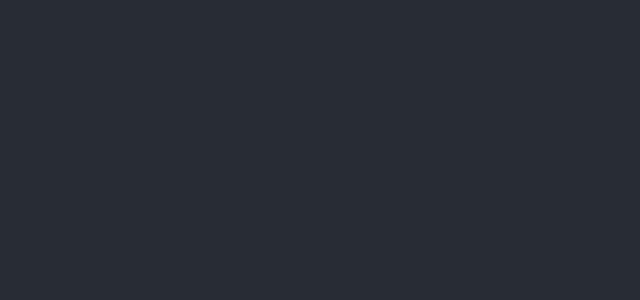
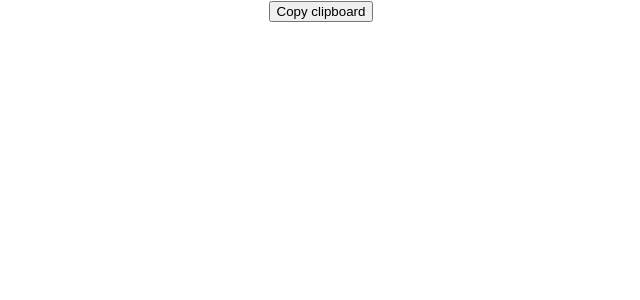
Before and after one commit to rigersleka/color-picker, a React (Create React App) app: page / in a window 1280 px wide. Shown: the top 300 px of the page, without its empty margins (319-959 px from the left). Built offline with nearby package versions, Linux system fonts and the light colour scheme.

Commit message:
implement copyClipboard button

```diff
--- a/src/App.js
+++ b/src/App.js
@@ -1,11 +1,19 @@
+import React, { useState } from 'react';
 import './App.css';
 
-function App() {
+function App(props) {
+  const [colorPicker, setColorPicker] = useState(props.baseColorState);
+
+  const copyClipboard = () => {
+    navigator.clipboard.writeText(
+      `rgb (${colorPicker.r}, ${colorPicker.g}, ${colorPicker.b})`
+    );
+  };
+
+
   return (
     <div className="App">
-      <header className="App-header">
-
-      </header>
+      <button onClick={copyClipboard}>Copy clipboard</button>
     </div>
   );
 }
--- a/src/index.js
+++ b/src/index.js
@@ -4,9 +4,16 @@ import './index.css';
 import App from './App';
 import reportWebVitals from './reportWebVitals';
 
+const baseData = {
+  r: '205',
+  g: '129',
+  b: '59',
+};
+
 ReactDOM.render(
   <React.StrictMode>
-    <App />
+    <App
+    baseColorState={baseData}/>
   </React.StrictMode>,
   document.getElementById('root')
 );
```
